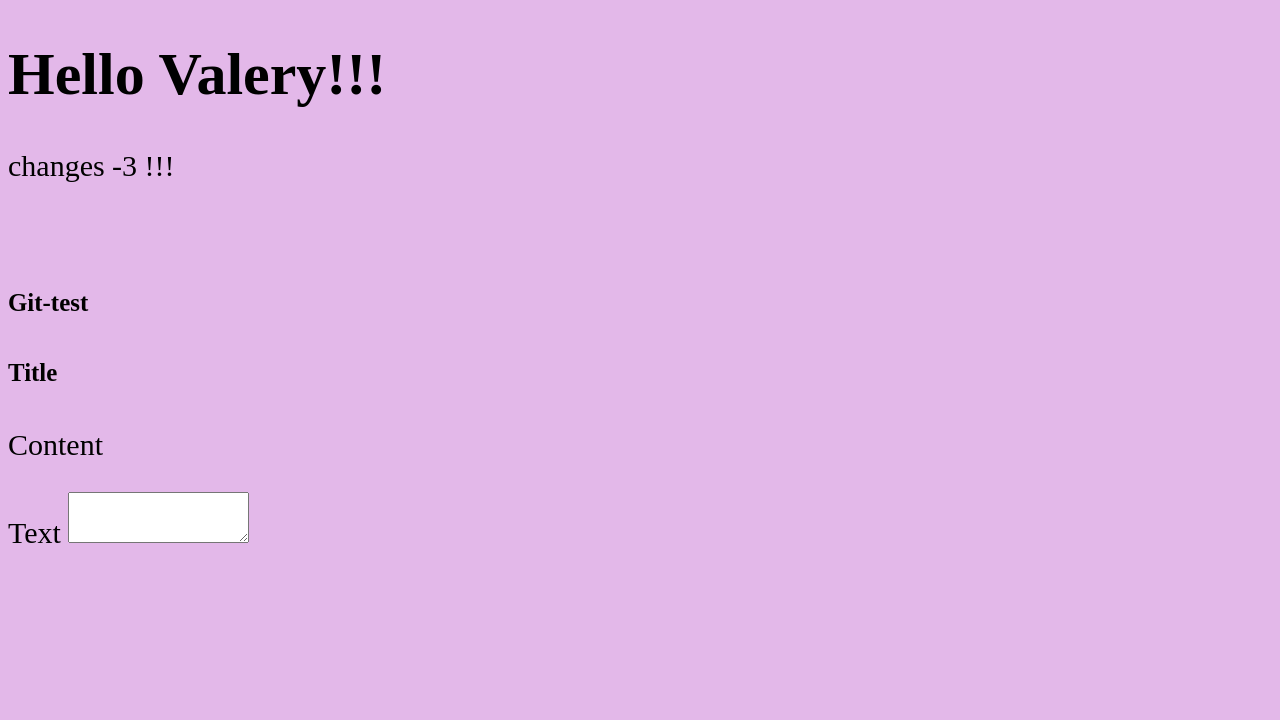
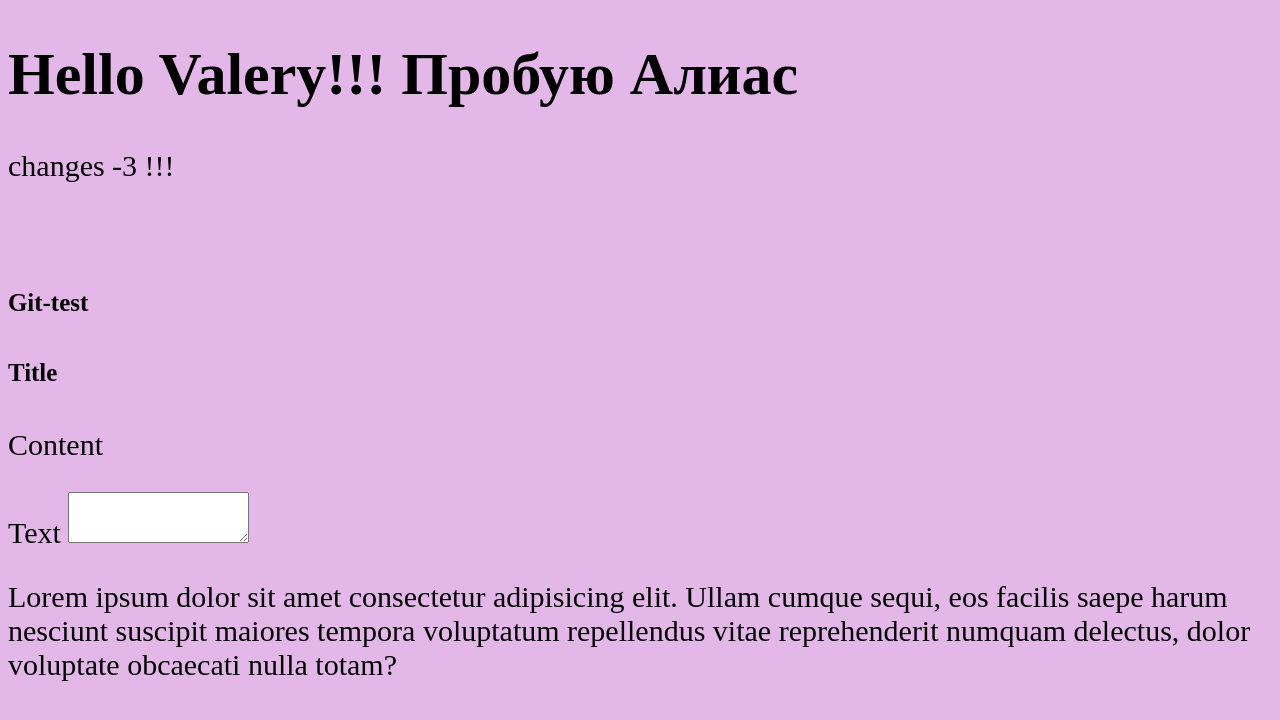
Before and after one commit to val115/git-project, a plain HTML site: page index.html in a window 1280 px wide. Drawn offline with Linux system fonts and the light colour scheme.

Commit message:
Добавил loren

```diff
--- a/index.html
+++ b/index.html
@@ -10,7 +10,7 @@
 </head>
 
 <body>
-  <h1>Hello Valery!!!</h1>
+  <h1>Hello Valery!!! Пробую Алиас</h1>
   <!-- Коментарий -->
   <p>changes -3 !!!</p>
   <div id="my-carousel" class="carousel slide" data-ride="carousel">
@@ -28,6 +28,7 @@
                 <label for="my-textarea">Text</label>
                 <textarea id="my-textarea" class="form-control" name="" rows="3"></textarea>
               </div>
+              <p>Lorem ipsum dolor sit amet consectetur adipisicing elit. Ullam cumque sequi, eos facilis saepe harum nesciunt suscipit maiores tempora voluptatum repellendus vitae reprehenderit numquam delectus, dolor voluptate obcaecati nulla totam?</p>
             </div>
           </div>
 
```
